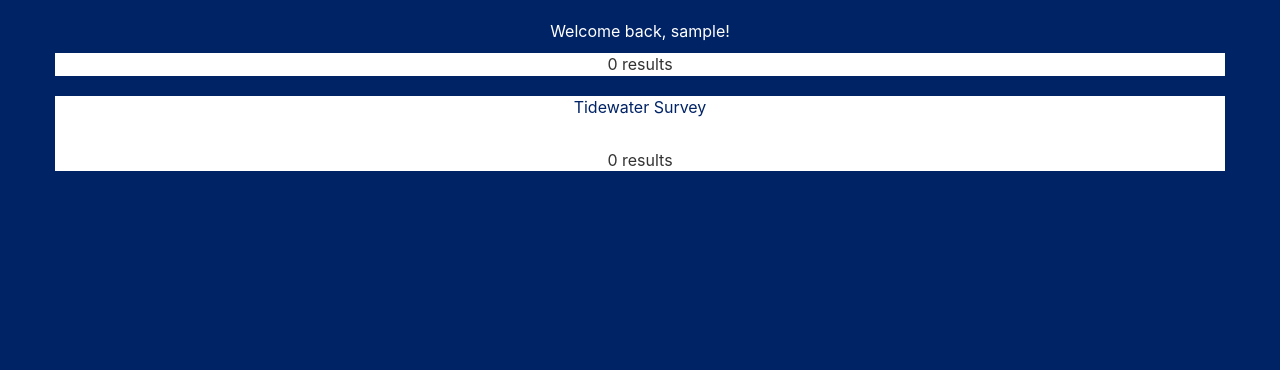
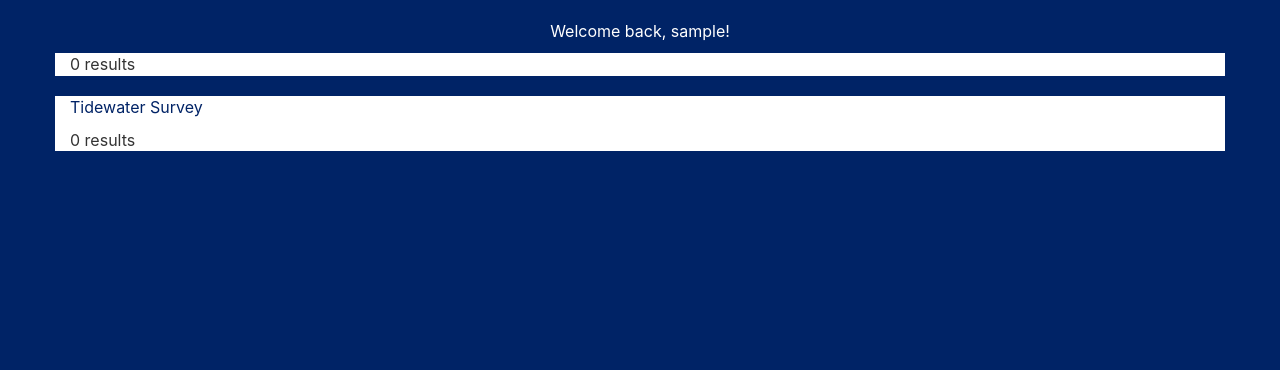
Before and after one commit to calebmathew/CNU-Writing-Center-Website, a PHP site: page /staff.php in a window 1280 px wide. Shown: the part 57-427 px from the top of the page. Run offline with PHP 8.4, Linux system fonts and the light colour scheme; the visitor is signed in with stand-in values (Sample User, id 1); data that the repository does not hold is empty.

Commit message:
Update staff.php

```diff
--- a/staff.php
+++ b/staff.php
@@ -48,7 +48,6 @@ if (!isset($_SESSION['loggedin'])) {
     <main>
         <p>Welcome back, <?=$_SESSION['name']?>!</p>
     </main>
-        <section class="call-to-action">
         <div class="container">
                 <?php
                         $sql = 'SELECT content, email FROM questions';
@@ -71,9 +70,7 @@ if (!isset($_SESSION['loggedin'])) {
                         }
                 ?>
         </div>
-        </section>
         <br>
-        <section class="call-to-action">
         <div class="container">
             <p>Tidewater Survey</p>
             <?php
@@ -102,7 +99,6 @@ if (!isset($_SESSION['loggedin'])) {
                     mysqli_close($conn);
             ?>
         </div>
-        </section>
     <footer>
         Copyright &copy; CNU Writing Center 2021
     </footer>
```
